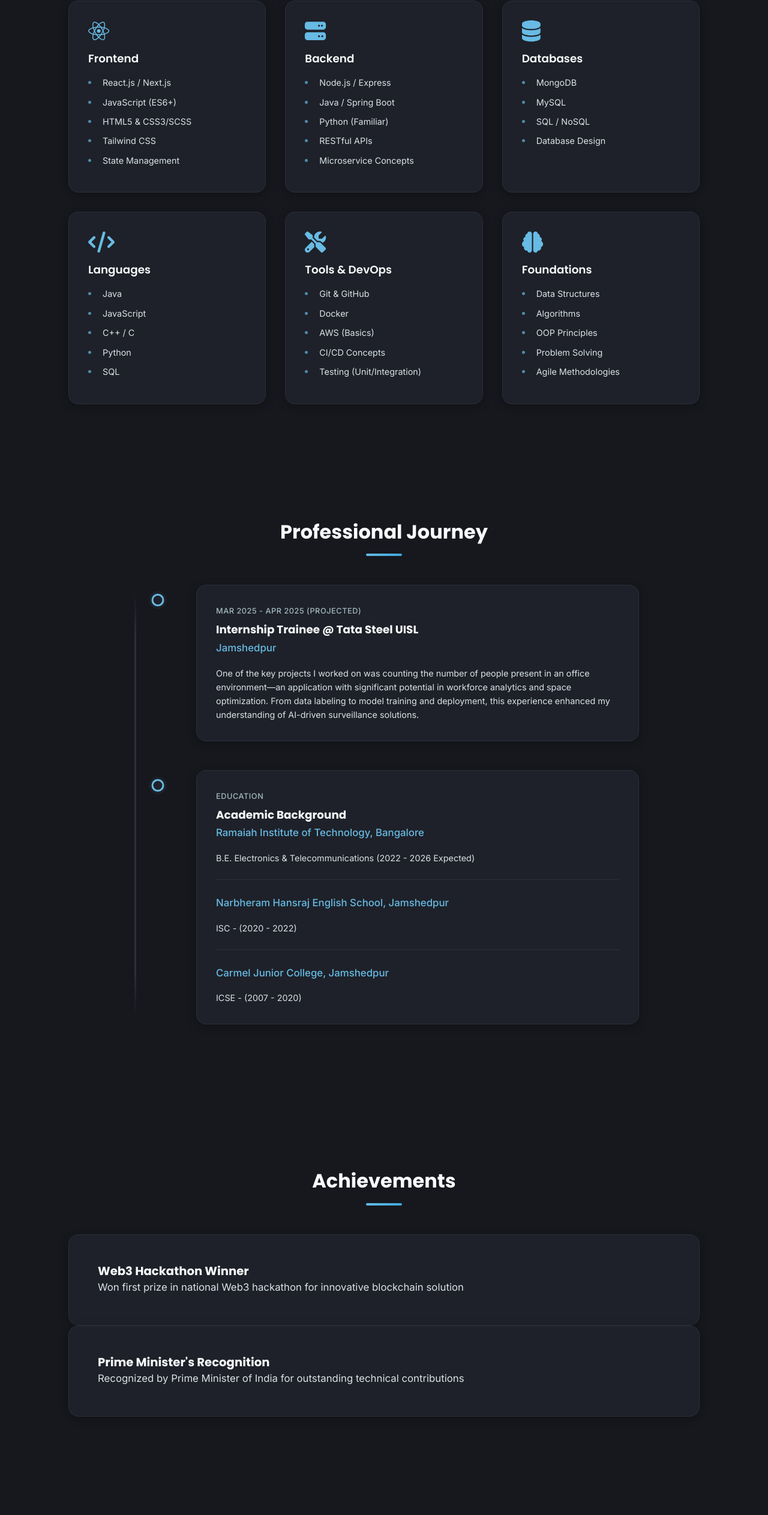
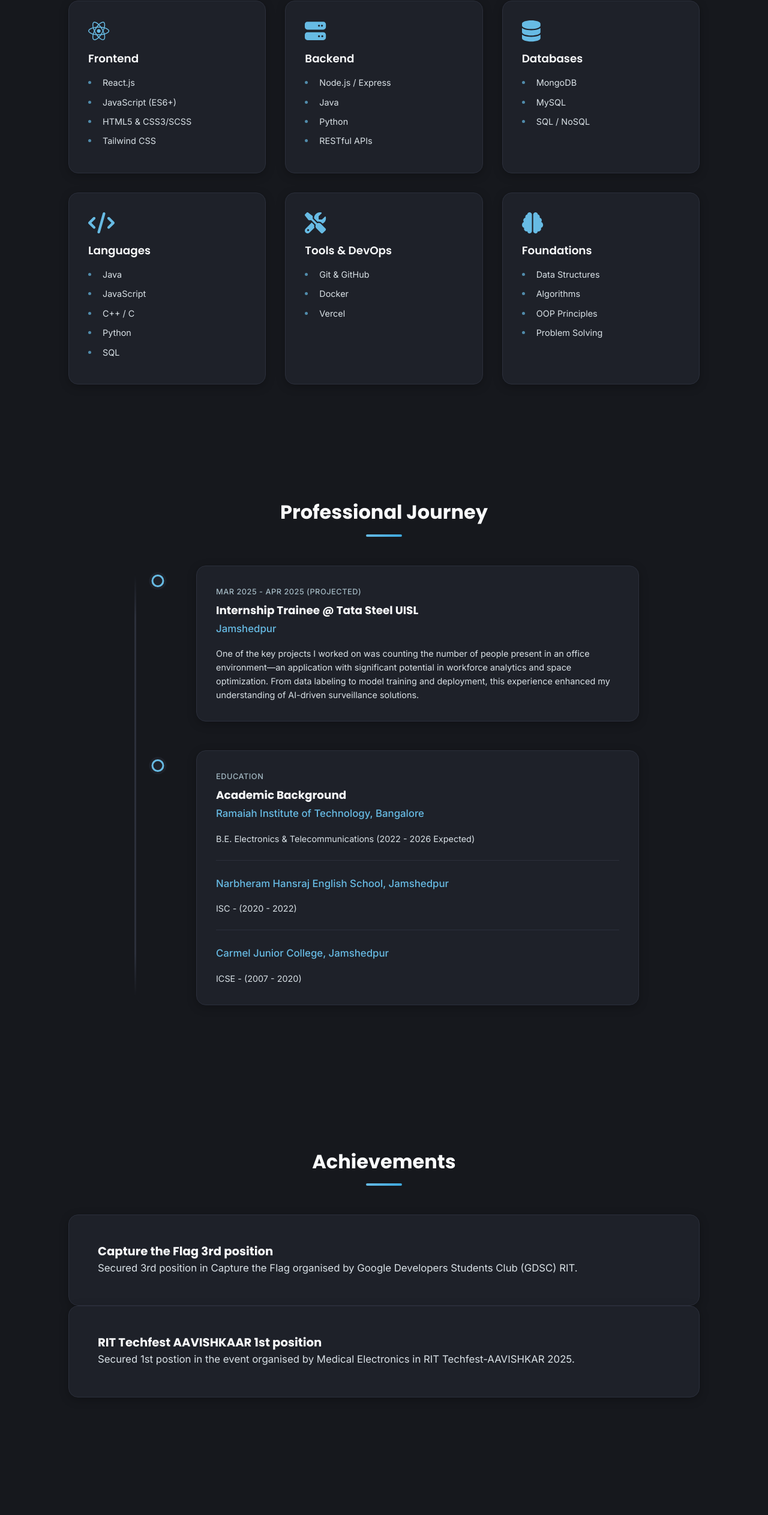
Before and after one commit to anshujod/portfolio_website, a React (Vite) app: page / in a window 1280 px wide. Shown: the part 1795-4321 px from the top of the page at 60% size. Built offline with nearby package versions, Linux system fonts and the light colour scheme.

Commit message:
final changes made

```diff
--- a/src/App.jsx
+++ b/src/App.jsx
@@ -169,7 +169,7 @@
                 </a>
               </div>
               <div className="hero__cta">
-                <a href="Anshu_Prakash_Hindoyar_Resume.pdf" target="_blank" className="button button--primary">
+                <a href="resume.pdf" target="_blank" className="button button--primary">
                   <FontAwesomeIcon icon="file-alt" /> View Resume
                 </a>
                 <a href="#projects" className="button button--secondary">Explore Projects</a>
@@ -204,11 +204,11 @@
                 <div className="skill__icon"><FontAwesomeIcon icon={['fab', 'react']} /></div>
                 <h3 className="skill__title">Frontend</h3>
                 <ul className="skill__list">
-                  <li>React.js / Next.js</li>
+                  <li>React.js</li>
                   <li>JavaScript (ES6+)</li>
                   <li>HTML5 & CSS3/SCSS</li>
                   <li>Tailwind CSS</li>
-                  <li>State Management</li>
+
                 </ul>
               </div>
               <div className="skill__card card">
@@ -216,10 +216,9 @@
                 <h3 className="skill__title">Backend</h3>
                 <ul className="skill__list">
                   <li>Node.js / Express</li>
-                  <li>Java / Spring Boot</li>
-                  <li>Python (Familiar)</li>
+                  <li>Java </li>
+                  <li>Python </li>
                   <li>RESTful APIs</li>
-                  <li>Microservice Concepts</li>
                 </ul>
               </div>
               <div className="skill__card card">
@@ -229,7 +228,6 @@
                   <li>MongoDB</li>
                   <li>MySQL</li>
                   <li>SQL / NoSQL</li>
-                  <li>Database Design</li>
                 </ul>
               </div>
               <div className="skill__card card">
@@ -249,9 +247,7 @@
                 <ul className="skill__list">
                   <li>Git & GitHub</li>
                   <li>Docker</li>
-                  <li>AWS (Basics)</li>
-                  <li>CI/CD Concepts</li>
-                  <li>Testing (Unit/Integration)</li>
+                  <li>Vercel</li>
                 </ul>
               </div>
               <div className="skill__card card">
@@ -262,7 +258,6 @@
                   <li>Algorithms</li>
                   <li>OOP Principles</li>
                   <li>Problem Solving</li>
-                  <li>Agile Methodologies</li>
                 </ul>
               </div>
             </div>
@@ -312,12 +307,12 @@
             <div className="section-divider"></div>
             <div className="achievements__grid">
               <div className="achievement__card card">
-                <h3>Web3 Hackathon Winner</h3>
-                <p>Won first prize in national Web3 hackathon for innovative blockchain solution</p>
+                <h3>Capture the Flag 3rd position</h3>
+                <p>Secured 3rd position in Capture the Flag organised by Google Developers Students Club (GDSC) RIT.</p>
               </div>
               <div className="achievement__card card">
-                <h3>Prime Minister's Recognition</h3>
-                <p>Recognized by Prime Minister of India for outstanding technical contributions</p>
+                <h3>RIT Techfest AAVISHKAAR 1st position</h3>
+                <p>Secured 1st postion in the event organised by Medical Electronics in RIT Techfest-AAVISHKAR 2025.</p>
               </div>
             </div>
           </div>
@@ -333,7 +328,7 @@
                 <div className="project__image-container">
                   <img src="https://images.unsplash.com/photo-1517694712202-14dd9538aa97?ixlib=rb-4.0.3&ixid=MnwxMjA3fDB8MHxwaG90by1wYWdlfHx8fGVufDB8fHx8&auto=format&fit=crop&w=870&q=80" alt="Project 1 Visual" loading="lazy" className="project__image" />
                   <div className="project__overlay">
-                    <a href="#" target="_blank" rel="noopener noreferrer" className="project__icon-link" aria-label="Project 1 GitHub">
+                    <a href="https://github.com/anshujod/expensetracker.git" target="_blank" rel="noopener noreferrer" className="project__icon-link" aria-label="Project 1 GitHub">
                       <FontAwesomeIcon icon={['fab', 'github']} />
                     </a>
                     <a href="#" target="_blank" rel="noopener noreferrer" className="project__icon-link" aria-label="Project 1 Live Demo">
@@ -342,10 +337,10 @@
                   </div>
                 </div>
                 <div className="project__content">
-                  <h3 className="project__title">Sudoku Solver & Visualizer</h3>
-                  <p className="project__description">Web application implementing recursive backtracking to solve Sudoku puzzles, with visualization.</p>
+                  <h3 className="project__title">Expense Tracker</h3>
+                  <p className="project__description">A full-stack web application to manage daily expenses. Users can securely log in, add income and expenses, view transaction history, and track their financial balance in real time — all with an intuitive and responsive UI.</p>
                   <div className="project__tags">
-                    <span>JavaScript</span><span>HTML/CSS</span><span>Node.js</span>
+                    <span>JavaScript</span><span>HTML/CSS</span><span>Node.js</span><span>MongoDB</span><span>React</span>
                   </div>
                 </div>
               </article>
@@ -353,7 +348,7 @@
                 <div className="project__image-container">
                   <img src="https://images.unsplash.com/photo-1555949963-ff9fe0c870eb?ixlib=rb-4.0.3&ixid=MnwxMjA3fDB8MHxwaG90by1wYWdlfHx8fGVufDB8fHx8&auto=format&fit=crop&w=870&q=80" alt="Project 2 Visual" loading="lazy" className="project__image" />
                   <div className="project__overlay">
-                    <a href="#" target="_blank" rel="noopener noreferrer" className="project__icon-link" aria-label="Project 2 GitHub">
+                    <a href="https://github.com/anshujod/blog_app.git" target="_blank" rel="noopener noreferrer" className="project__icon-link" aria-label="Project 2 GitHub">
                       <FontAwesomeIcon icon={['fab', 'github']} />
                     </a>
                     <a href="#" target="_blank" rel="noopener noreferrer" className="project__icon-link" aria-label="Project 2 Live Demo">
@@ -362,10 +357,10 @@
                   </div>
                 </div>
                 <div className="project__content">
-                  <h3 className="project__title">MERN E-commerce Platform</h3>
-                  <p className="project__description">Conceptual full-stack e-commerce site demonstrating MERN stack proficiency and Tailwind CSS styling.</p>
+                  <h3 className="project__title">Blog App</h3>
+                  <p className="project__description">A full-stack Blog Web Application that allows users to create, read, update, and delete blog posts. It features secure user authentication, protected routes, rich-text blog content, and responsive design.</p>
                   <div className="project__tags">
-                    <span>React</span><span>Node.js</span><span>MongoDB</span><span>Tailwind</span>
+                    <span>React</span><span>Node.js</span><span>MongoDB</span><span>Javascript</span><span>HTML/CSS</span>
                   </div>
                 </div>
               </article>
```
Also changed, not shown: 1 other file (tests, documents, lock files or other folders).
